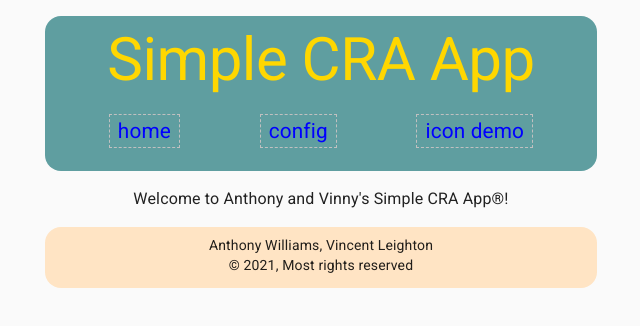
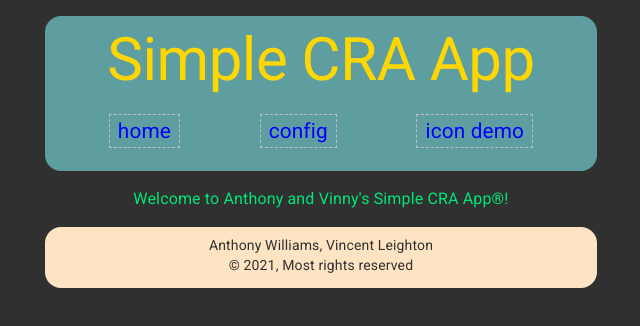
Before and after one commit to Wolven531/simple-cra-app, a React (Create React App) app: page / in a window 1280 px wide. Shown: the top 326 px of the page, without its empty margins (319-959 px from the left). Built offline with nearby package versions, Linux system fonts and the light colour scheme.

Commit message:
Add theme provider (to use theme)

```diff
--- a/src/index.tsx
+++ b/src/index.tsx
@@ -1,16 +1,20 @@
-import { CssBaseline } from '@material-ui/core'
+import { CssBaseline, ThemeProvider } from '@material-ui/core'
 import React from 'react'
 import ReactDOM from 'react-dom'
 import App from './App/App'
 import reportWebVitals from './reportWebVitals'
+import { theme } from './theme'
 
 import '@fontsource/roboto'
 import './index.css'
 
 ReactDOM.render(
 	<React.StrictMode>
-		<CssBaseline />
-		<App />
+		<ThemeProvider theme={theme}>
+			{/* CssBaseline provides consistent baseline to build upon */}
+			<CssBaseline />
+			<App />
+		</ThemeProvider>
 	</React.StrictMode>,
 	document.getElementById('root'),
 )
```
